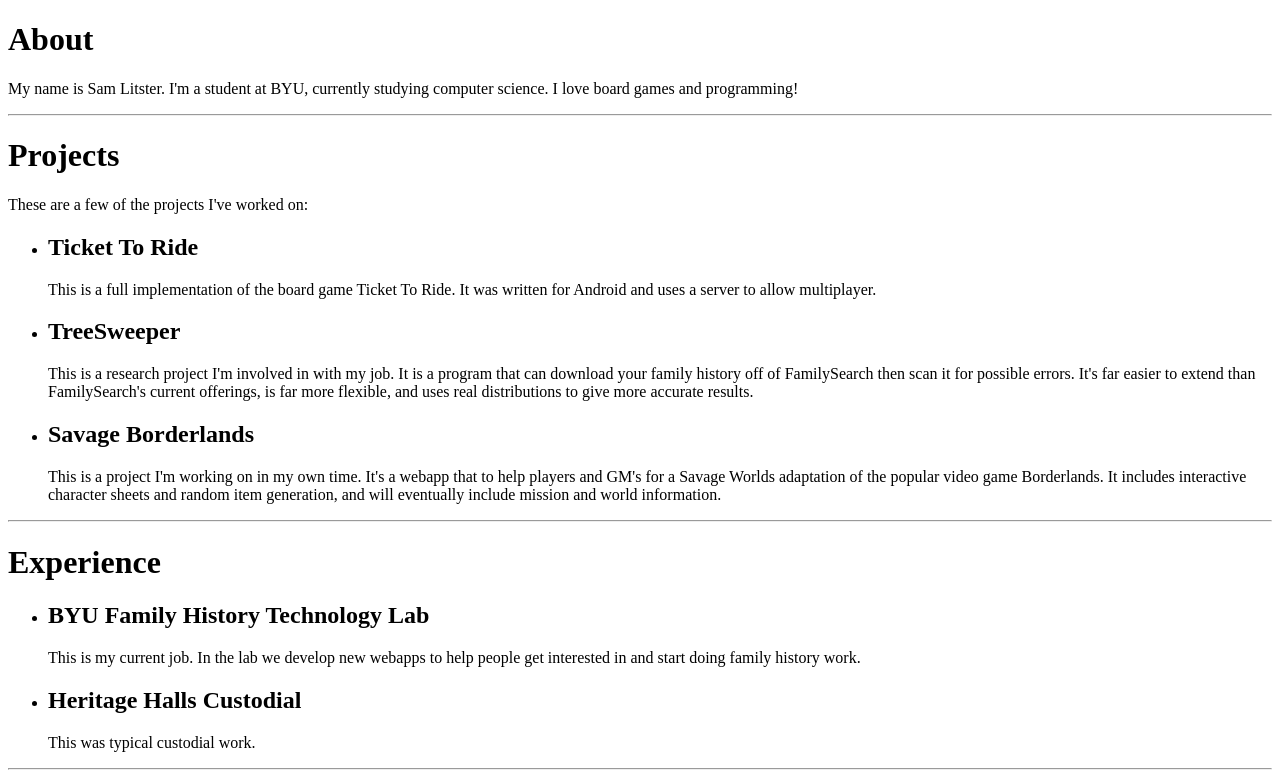
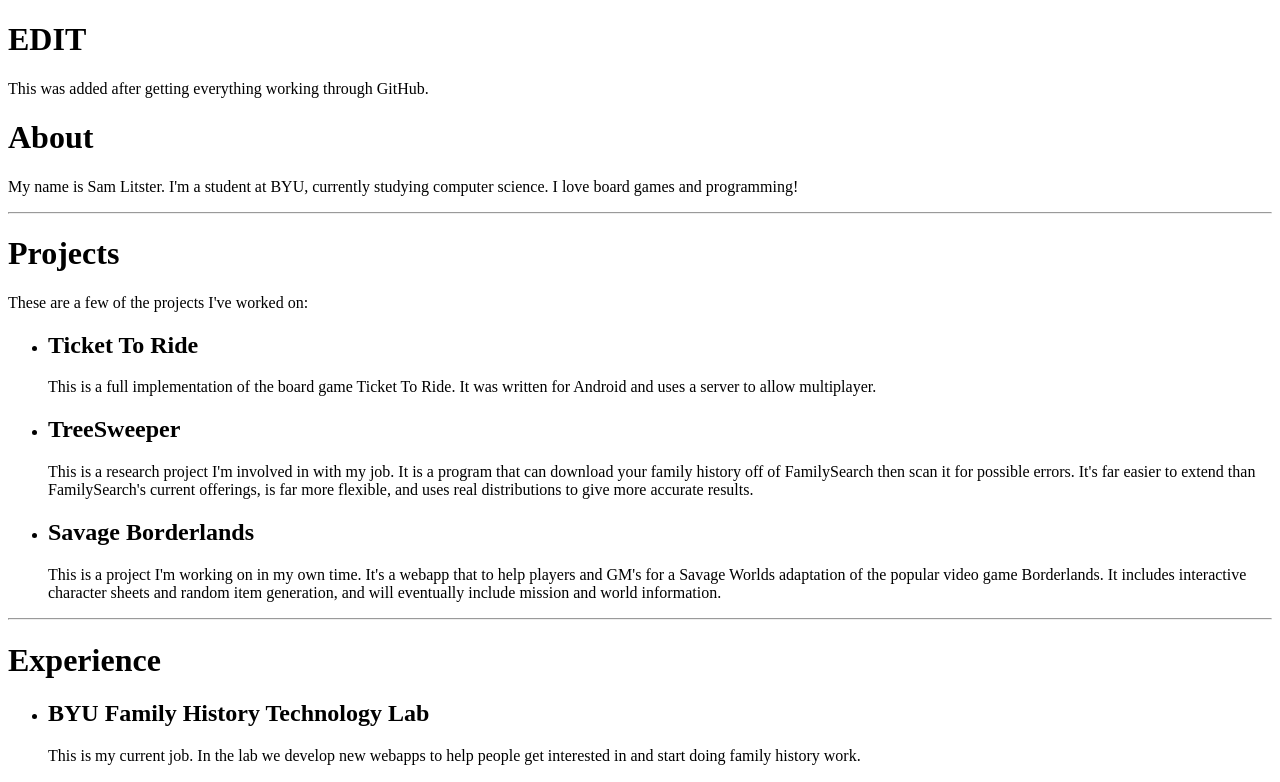
Before and after one commit to litsters/portfolio, a plain HTML site: page index.html in a window 1280 px wide. Shown: the top 782 px of the page. Drawn offline with Linux system fonts and the light colour scheme.

Commit message:
First edit

```diff
--- a/index.html
+++ b/index.html
@@ -4,6 +4,9 @@
 <title>Sam's Portfolio</title>
 </head>
 <body>
+
+<h1>EDIT</h1>
+<p>This was added after getting everything working through GitHub.<p>
 
 <h1>About</h1>
 <p>My name is Sam Litster.  I'm a student at BYU, currently studying computer science.  I love board games and programming!</p>
```
